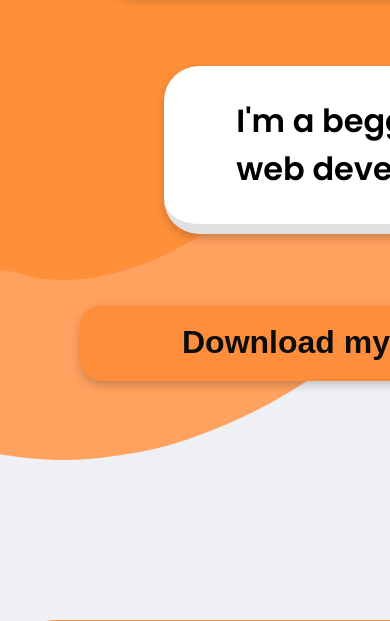
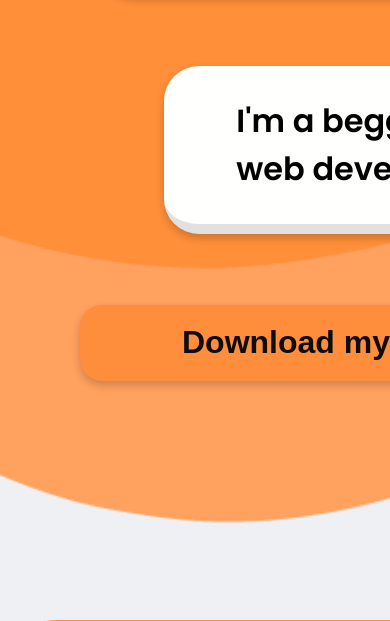
Before and after one commit to KarimELMARSI/test_formation, a PHP site: page / in a window 390 px wide; the page is wider, and only the part inside the window is pictured. Shown: the part 334-955 px from the top of that part. Run offline with PHP 8.4, Linux system fonts and the light colour scheme.

Commit message:
added new background in tablets and started header section

```diff
--- a/css/style.css
+++ b/css/style.css
@@ -4,10 +4,7 @@
     box-sizing: border-box;
 }
 body {
-    background-image: url("../img/background.png");
     background-color: #EFF0F3;
-    background-size: 1116px;
-    background-repeat: no-repeat;
 }
 .container {
     font-family: poppins;
@@ -373,3 +370,10 @@ body {
     font-size: 21px;
     font-weight: 700;
 }
+@media screen and (min-width: 769px){
+    body{
+        background-image: url('../img/background.png');
+        background-size: 1116px;
+        background-repeat: no-repeat;
+    }
+}
--- a/css/style768px.css
+++ b/css/style768px.css
@@ -0,0 +1,7 @@
+body {
+    background-image: url("../img/background_tab_mob.png");
+    background-repeat: no-repeat;
+    background-size: 1350px;
+}
+/*header tablet responsive section*/
+/*-------------------------------------------------------------------------------------------------*/
--- a/index.html
+++ b/index.html
@@ -5,7 +5,7 @@
 	<meta name="viewport" content="width=device-width, initial-scale=1">
 	<title>BHL</title>
 	<link rel="stylesheet" href="css/style.css">
-	<link rel="stylesheet" media="media screen and (max-width: 768px)" href="css/style768px.css">
+	<link rel="stylesheet" media="screen and (max-width: 768px)" href="css/style768px.css">
 	<link rel="preconnect" href="https://fonts.gstatic.com">
 	<link href="https://fonts.googleapis.com/css2?family=Poppins:wght@400;500;600;700&display=swap" rel="stylesheet">
 </head>
```
